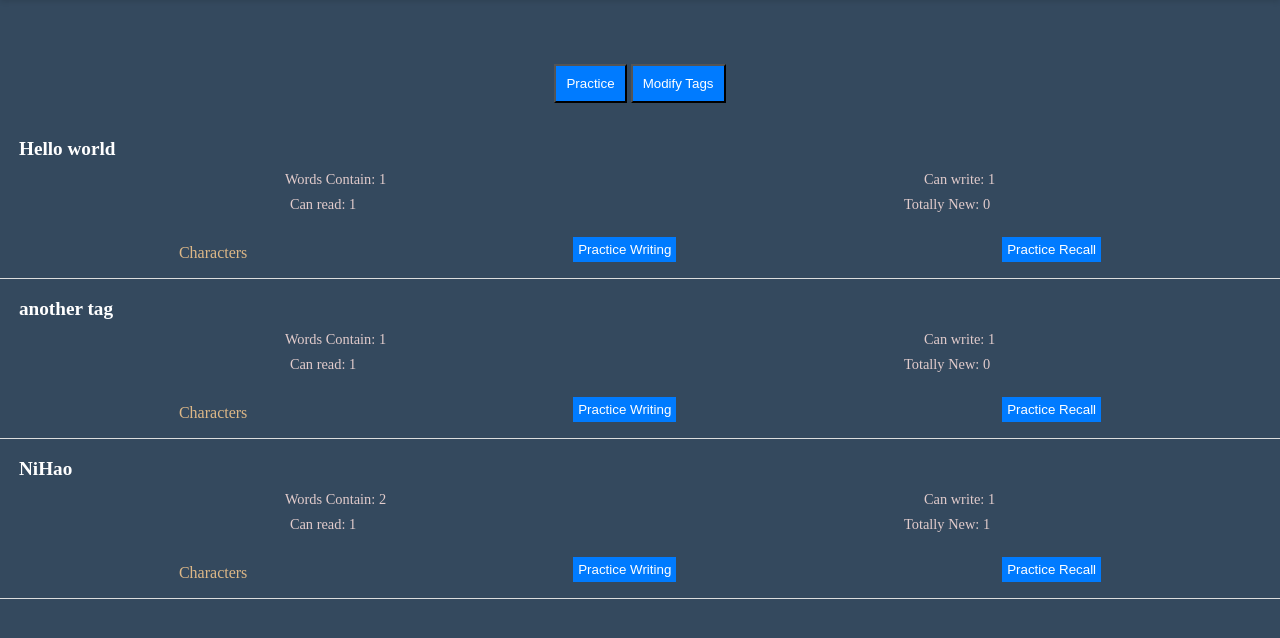
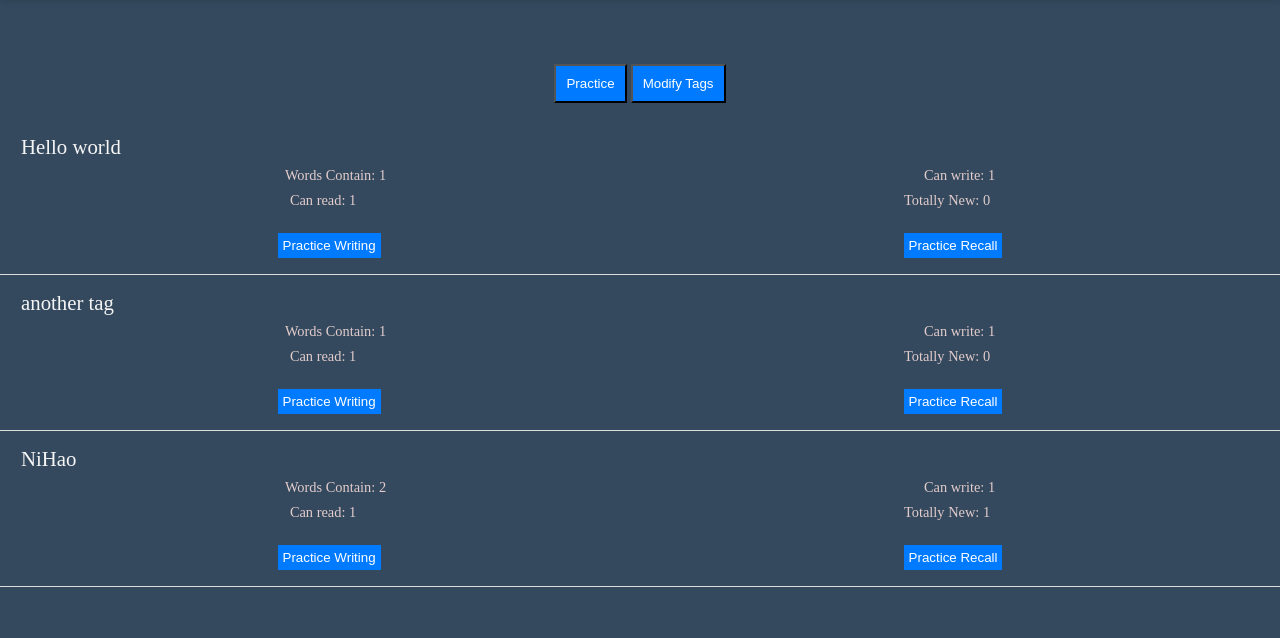
Before and after one commit to chandra-deb/XueHanzi, a Flask app: page /tags in a window 1280 px wide. Shown: the part 60-698 px from the top of the page. Run offline with Flask 3, Linux system fonts and the light colour scheme; the visitor is signed in with stand-in values (Sample User, id 1); data comes from the database, SQL or seed files in the repository.

Commit message:
now the tagname itself is link and remove the Characters link

```diff
--- a/backend/templates/tags.html
+++ b/backend/templates/tags.html
@@ -325,7 +325,14 @@
 
     {% for tag in tags %}
     <div class="tag-card">
-        <h5>{{ tag.name }}</h5>
+        <div>
+
+            <a href="{{ url_for('tag_characters', tag_id=tag.id) }}"
+                style="font-size: 1.3em;color:whitesmoke;padding: 5px;">{{
+                tag.name
+                }}</a>
+        </div>
+
         <div class="tag-properties">
             <p>Words Contain: {{ tag.character_count() }}</p>
             <p>Can write: {{ tag.can_write_count() }}</p>
@@ -338,7 +345,7 @@
 
             <div class="links">
 
-                <a href="{{ url_for('tag_characters', tag_id=tag.id) }}" style="color:burlywood;">Characters</a>
+
                 <form id="wp-form" method="GET" action="/wpractice">
                     <span>
                         <input type="checkbox" name="tags" value="{{ tag.id }}" id="{{tag.id}}" checked hidden>
```
